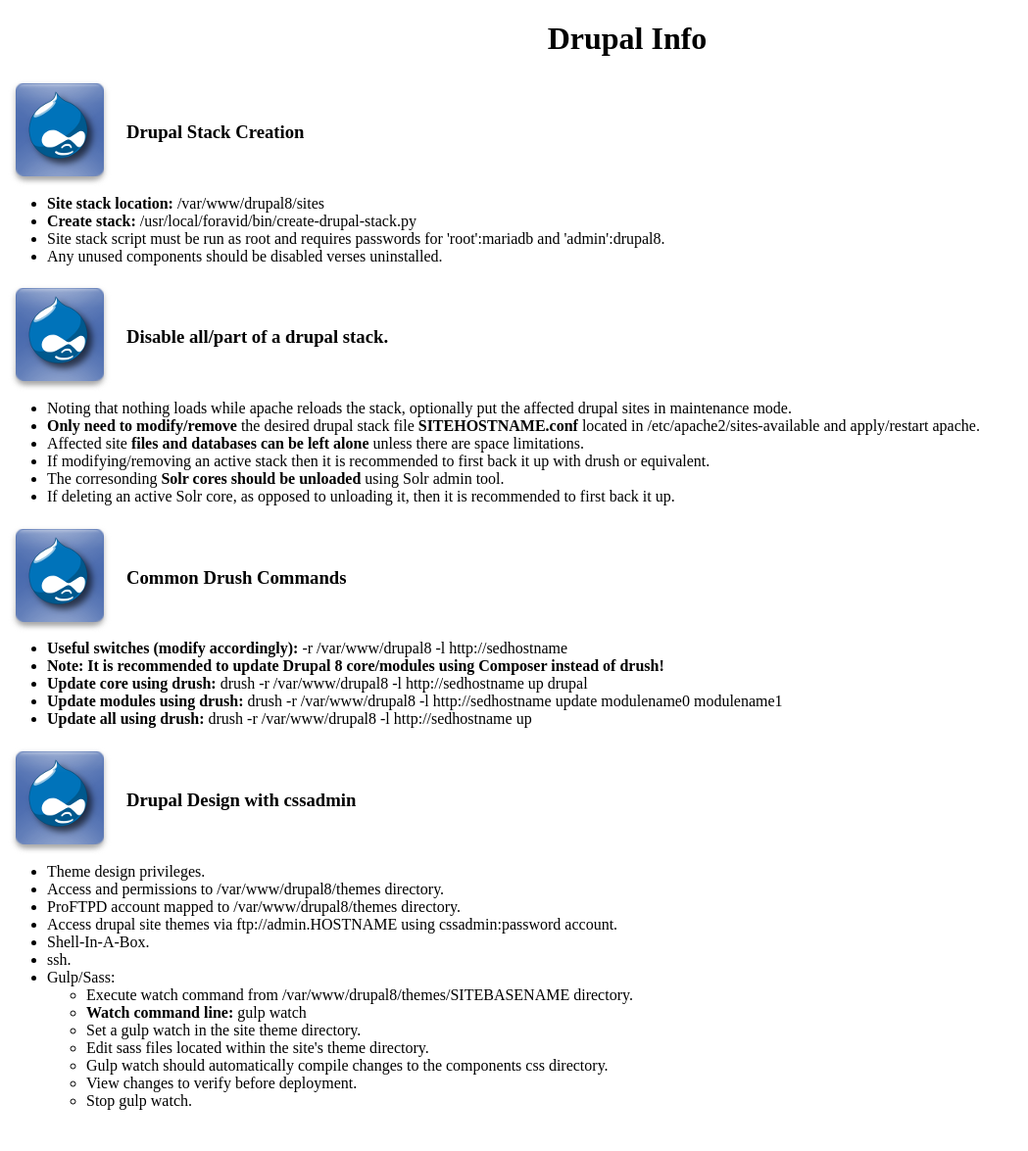
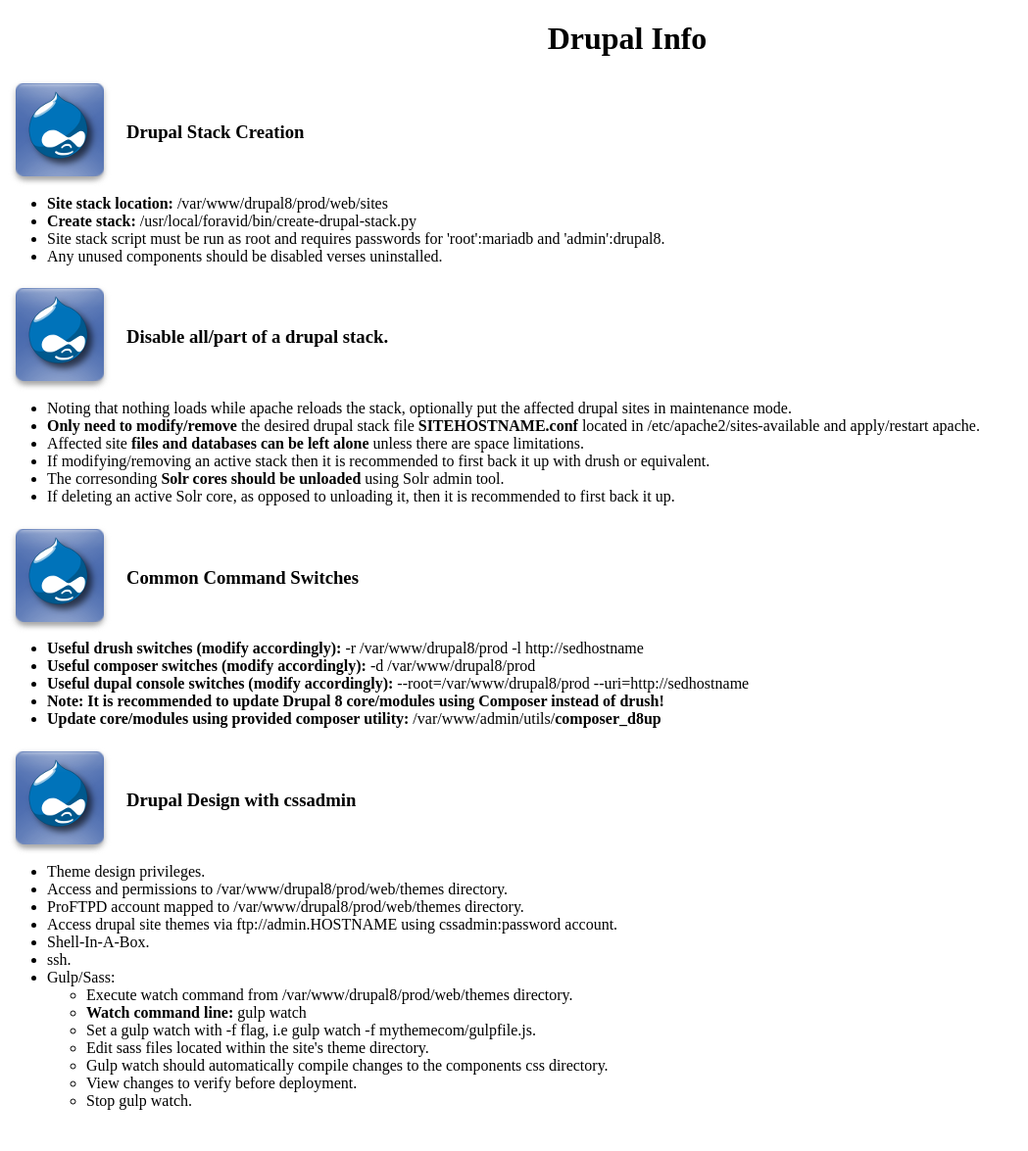
Before and after one commit to bormanst/formavid, a PHP site: page /solr/drupal.php in a window 1280 px wide. Shown: the whole page at 98% size, without its empty margins (0-1049 px from the left). Run offline with PHP 8.4, Linux system fonts and the light colour scheme.

Commit message:
Updated drupal framework to preferred composer based structure.

```diff
--- a/lamp/base/overlay/var/www/admin/drupal.php
+++ b/lamp/base/overlay/var/www/admin/drupal.php
@@ -15,7 +15,7 @@
 <div>
   <div style="width: 100%"><h3><img style="float: left; margin: 0px 15px 0px 0px;" src="images/drupal.png"/><br><br>Drupal Stack Creation</h3></div><br>
   <ul>
-    <li><b>Site stack location:</b> /var/www/drupal8/sites</li>
+    <li><b>Site stack location:</b> /var/www/drupal8/prod/web/sites</li>
     <li><b>Create stack:</b> /usr/local/foravid/bin/create-drupal-stack.py</li>
     <li>Site stack script must be run as root and requires passwords for 'root':mariadb and 'admin':drupal8.</li>
     <li>Any unused components should be disabled verses uninstalled.</li>
@@ -29,27 +29,27 @@
     <li>The corresonding <b>Solr cores should be unloaded</b> using Solr admin tool.</li>
     <li>If deleting an active Solr core, as opposed to unloading it, then it is recommended to first back it up.</li>
   </ul>
-  <div style="width: 100%"><h3><img style="float: left; margin: 0px 15px 0px 0px;" src="images/drupal.png"/><br><br>Common Drush Commands</h3></div><br>
+  <div style="width: 100%"><h3><img style="float: left; margin: 0px 15px 0px 0px;" src="images/drupal.png"/><br><br>Common Command Switches</h3></div><br>
   <ul>
-    <li><b>Useful switches (modify accordingly):</b> -r /var/www/drupal8 -l http://sedhostname</li>
+    <li><b>Useful drush switches (modify accordingly):</b> -r /var/www/drupal8/prod -l http://sedhostname</li>
+    <li><b>Useful composer switches (modify accordingly):</b> -d /var/www/drupal8/prod</li>
+    <li><b>Useful dupal console switches (modify accordingly):</b> --root=/var/www/drupal8/prod --uri=http://sedhostname</li>
     <li><b>Note: It is recommended to update Drupal 8 core/modules using Composer instead of drush!</b></li>
-    <li><b>Update core using drush:</b> drush -r /var/www/drupal8 -l http://sedhostname up drupal</li>
-    <li><b>Update modules using drush:</b> drush -r /var/www/drupal8 -l http://sedhostname update modulename0 modulename1</li>
-    <li><b>Update all using drush:</b> drush -r /var/www/drupal8 -l http://sedhostname up</li>
+    <li><b>Update core/modules using provided composer utility:</b> /var/www/admin/utils/<b>composer_d8up</b></li>
   </ul>
   <div style="width: 100%"><h3><img style="float: left; margin: 0px 15px 0px 0px;" src="images/drupal.png"/><br><br>Drupal Design with cssadmin</h3></div><br>
   <ul>
     <li>Theme design privileges.</li>
-    <li>Access and permissions to /var/www/drupal8/themes directory.</li>
-    <li>ProFTPD account mapped to /var/www/drupal8/themes directory.</li>
+    <li>Access and permissions to /var/www/drupal8/prod/web/themes directory.</li>
+    <li>ProFTPD account mapped to /var/www/drupal8/prod/web/themes directory.</li>
      <li>Access drupal site themes via ftp://admin.HOSTNAME using cssadmin:password account.</li>
     <li>Shell-In-A-Box.</li>
     <li>ssh.</li>
     <li>Gulp/Sass:</li>
     <ul>
-      <li>Execute watch command from /var/www/drupal8/themes/SITEBASENAME directory.</li>
+      <li>Execute watch command from /var/www/drupal8/prod/web/themes directory.</li>
       <li><b>Watch command line:</b> gulp watch</li>
-      <li>Set a gulp watch in the site theme directory.</li>
+      <li>Set a gulp watch with -f flag, i.e gulp watch -f mythemecom/gulpfile.js.</li>
       <li>Edit sass files located within the site's theme directory.</li>
       <li>Gulp watch should automatically compile changes to the components css directory.</li>
       <li>View changes to verify before deployment.</li>
--- a/lamp/base/overlay/var/www/admin/maintenance.php
+++ b/lamp/base/overlay/var/www/admin/maintenance.php
@@ -42,7 +42,7 @@
   <div style="width: 100%"><h3><img style="float: left; margin: 0px 15px 0px 0px;" src="images/drupal.png"/><br><br>Drupal8</h3></div><br>
   <ul>
     <li>Check status report for the main site for each stack.</li>
-    <li>Update according to report until report is clear. Use drush commnds as needed: <a href="/drupal.php" title="Drupal Info"><span>Drupal Info</span></a>.</li>
+    <li>Update according to report until report is clear. Use composer commands as needed: <a href="/drupal.php" title="Drupal Info"><span>Drupal Info</span></a>.</li>
     <li>Ensure sites not left in "design compile" mode.</li>
     <li>Ensure database is set to be optimized in cron.</li>
     <li>Ensure backups are functional.</li>
--- a/lamp/base/overlay/var/www/admin/role.php
+++ b/lamp/base/overlay/var/www/admin/role.php
@@ -35,14 +35,14 @@
   <li><b>cssadmin:</b> Design and related drupal maintenance.</li>
   <ul>
     <li>Theme design privileges.</li>
-    <li>Access and permissions to /var/www/drupal8/themes directory.</li>
-    <li>ProFTPD account mapped to /var/www/drupal8/themes directory.</li>
+    <li>Access and permissions to /var/www/drupal8/prod/web/themes directory.</li>
+    <li>ProFTPD account mapped to /var/www/drupal8/prod/web/themes directory.</li>
      <li>Access drupal site themes via ftp://admin.HOSTNAME using cssadmin:password account.</li>
     <li>Shell-In-A-Box.</li>
     <li>ssh.</li>
     <li>Gulp/Sass:</li>
     <ul>
-      <li>Execute watch command from /var/www/drupal8/themes/SITEBASENAME directory.</li>
+      <li>Execute watch command from /var/www/drupal8/prod/web/themes/SITEBASENAME directory.</li>
       <li><b>Watch command line:</b> gulp watch</li>
       <li>Set a gulp watch in the site theme directory.</li>
       <li>Edit sass files located within the site's components sass directory.</li>
--- a/lamp/base/overlay/var/www/admin/sites.php
+++ b/lamp/base/overlay/var/www/admin/sites.php
@@ -16,14 +16,14 @@
 <?php
 $pattern = '/\./';
 $arrBaseSites = array();
-$arrFiles = scandir('/var/www/drupal8/sites');
-foreach ($arrFiles as $file) if ($file != '.' && $file !='..' && is_dir('/var/www/drupal8/sites/' . $file) && count(preg_split($pattern, $file)) == 2) array_push($arrBaseSites, $file);
+$arrFiles = scandir('/var/www/drupal8/prod/web/sites/');
+foreach ($arrFiles as $file) if ($file != '.' && $file !='..' && is_dir('/var/www/drupal8/prod/web/sites/' . $file) && count(preg_split($pattern, $file)) == 2) array_push($arrBaseSites, $file);
 foreach ($arrBaseSites as $site) {
   $imageName = preg_replace($pattern, "", $site);
   $statement = "if [ `ps aux | grep -o '$imageName/gulpfile.js watch' | wc -l` -gt 3 ]; then echo '#b3ffb3'; else echo 'rgba(0, 0, 0, 0)'; fi";
   $watch = shell_exec($statement);
   echo "<div><h3><a href='https://",$site,"/user' title='$site'><img style='float: left; margin: 0px 15px 0px 0px; background-color: $watch;' src='images/$imageName.svg'/><br>",$site,"</a></h3><ul>";
-  foreach ($arrFiles as $file) if (strpos($file, $site) !== false && $file != '.' && $file !='..' && is_dir('/var/www/drupal8/sites/' . $file) && count(preg_split($pattern, $file)) > 1 && $file != $site) echo "<li><a href='https://",$file,"/user' title='$file'>",$file,"</a></li><br>";
+  foreach ($arrFiles as $file) if (strpos($file, $site) !== false && $file != '.' && $file !='..' && is_dir('/var/www/drupal8/prod/web/sites/' . $file) && count(preg_split($pattern, $file)) > 1 && $file != $site) echo "<li><a href='https://",$file,"/user' title='$file'>",$file,"</a></li><br>";
   echo "</ul></div><br>";
 }
 ?>
--- a/lamp/base/overlay/var/www/admin/tools.php
+++ b/lamp/base/overlay/var/www/admin/tools.php
@@ -20,7 +20,7 @@
     <li><b>Images:</b> /var/www/admin/images</li>
     <li><b>Security (apache2 authn_dbm):</b> /usr/local/apache2/passwd/admintools/passwords.dbm</li>
     <li><b>Apache configuration:</b> /etc/apache2/sites-available/zzz-admin.sedhostname.conf</li>
-    <li><b>CSS (symlinked):</b> /var/www/drupal8/themes/sedlowername</li>
+    <li><b>CSS (symlinked):</b> /var/www/drupal8/prod/web/themes/sedlowername</li>
   </ul>
   <div style="width: 100%"><h3><img style="float: left; margin: 0px 15px 0px 0px;" src="images/formavid.png"/><br><br>Tools Page Apache Passwords</h3></div><br>
   <ul>
```
Also changed, not shown: lamp/base/overlay/var/www/admin/structure.php (+4 -4 lines), lamp/base/overlay/var/www/admin/user.php (+4 -4 lines), 11 other files.
